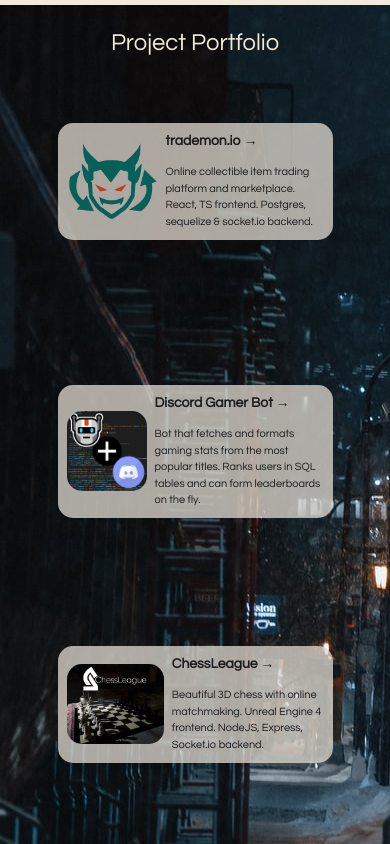
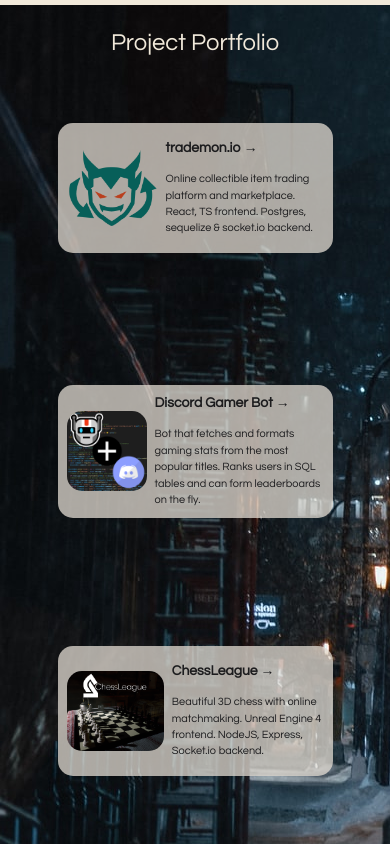
Before and after one commit to Dalton-Klein/d-klein-io, a Next.js app: page / in a window 390 px wide. Shown: the part 1960-2804 px from the top of the page. Built offline with nearby package versions, Linux system fonts and the light colour scheme.

Commit message:
Fix/MobileHeightOnProjCards

```diff
--- a/styles/projectTiles.module.scss
+++ b/styles/projectTiles.module.scss
@@ -40,7 +40,7 @@
   width: 45%;
   min-width: 275px;
   height: 21vh;
-  min-height: 120px;
+  min-height: 130px;
   text-align: left;
   position: relative;
   margin: 5vh 1vw;
@@ -48,6 +48,7 @@
 
 .card {
   min-width: 100%;
+  min-height: 130px;
   display: flex;
   align-items: center;
   padding: 1vh 2vw;
```
